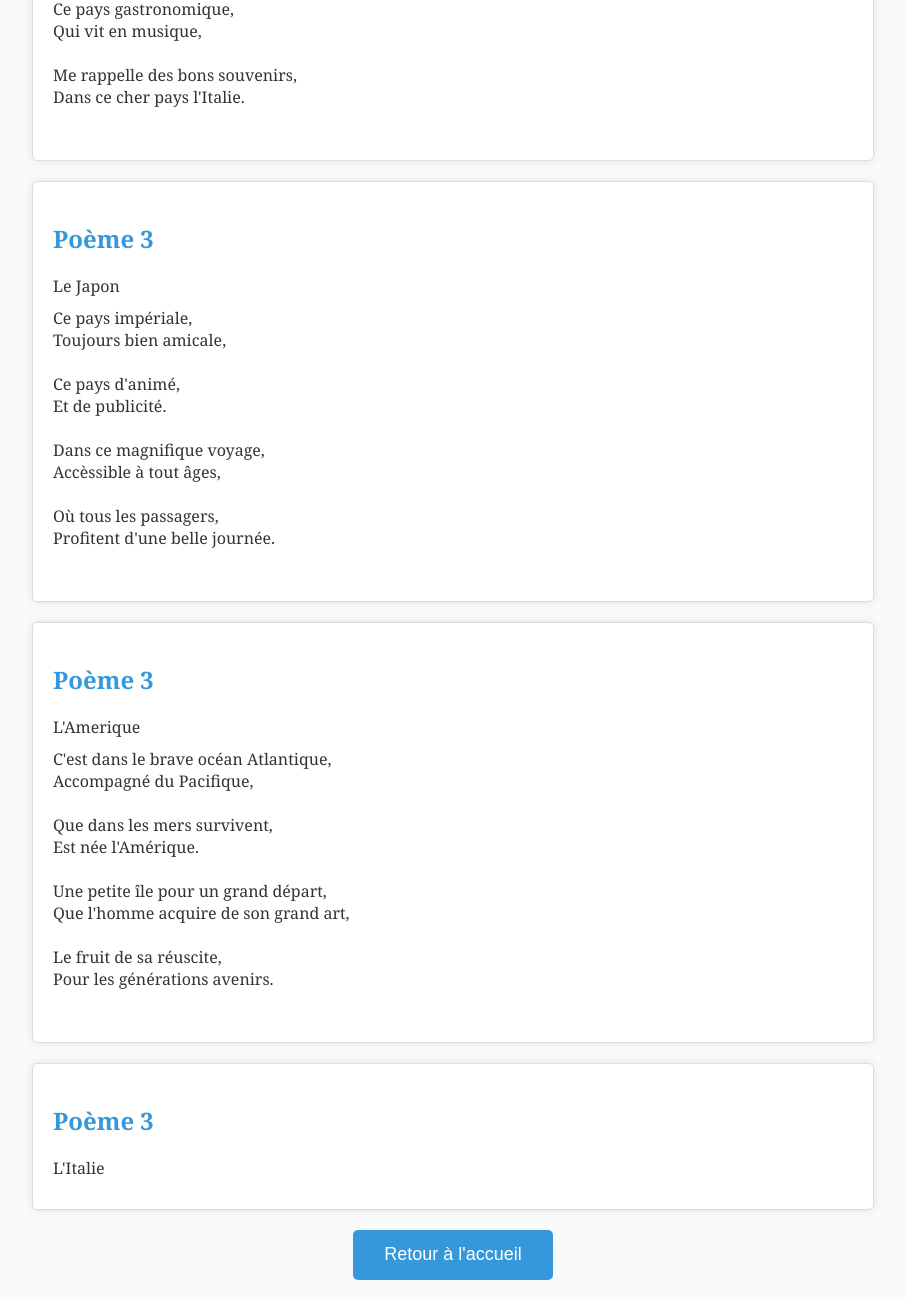
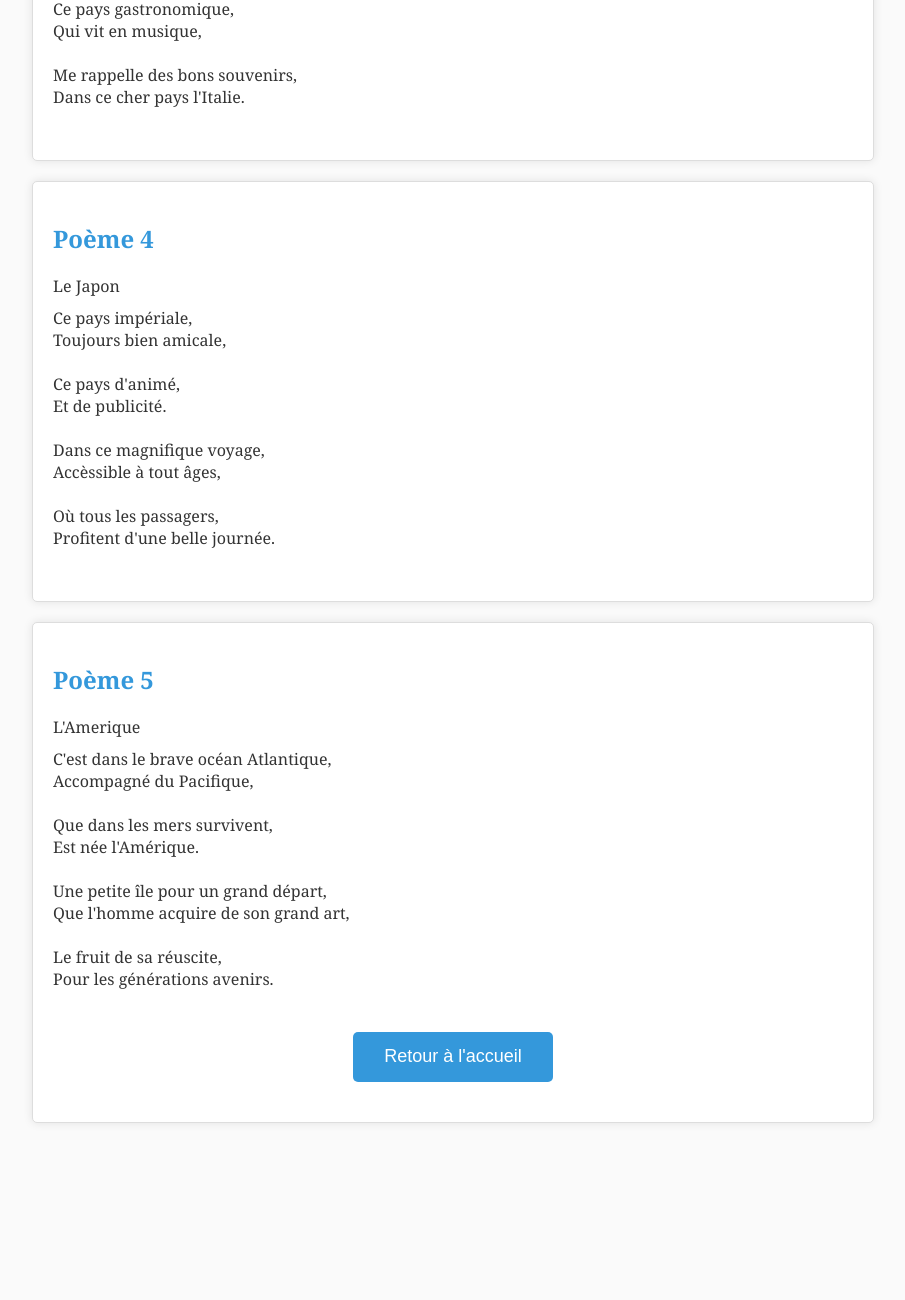
Before and after one commit to LesPtitsEcrivains/lesptitsecrivains.github.io, a plain HTML site: page poemes.html in a window 1280 px wide. Shown: the part 7155-8455 px from the top of the page, without its empty margins (187-1092 px from the left). After the commit the page ends 8298 px from the top, so only its background shows below. Drawn offline with Linux system fonts and the light colour scheme.

Commit message:
poemes.html

```diff
--- a/poemes.html
+++ b/poemes.html
@@ -358,8 +358,8 @@ Pour notre cher Big Ben.<br><br>
         </p>
     </div>
 
-    <div id="poeme3">
-        <h2>Poème 3</h2>
+    <div id="poeme4">
+        <h2>Poème 4</h2>
         <p>Le Japon</p>
         Ce pays impériale, <br>
         Toujours bien amicale, <br><br>
@@ -375,8 +375,8 @@ Pour notre cher Big Ben.<br><br>
         <p>
 
         </p>
-    </div> <div id="poeme3">
-        <h2>Poème 3</h2>
+    </div> <div id="poeme5">
+        <h2>Poème 5</h2>
         <p>L'Amerique</p>
         C'est dans le brave océan Atlantique, <br>
         Accompagné du Pacifique, <br><br>
@@ -392,13 +392,6 @@ Pour notre cher Big Ben.<br><br>
         <p>
 
         </p>
-    </div> <div id="poeme3">
-        <h2>Poème 3</h2>
-        <p>L'Italie</p>
-
-        </p>
-    </div>
-
 
 
 
```
